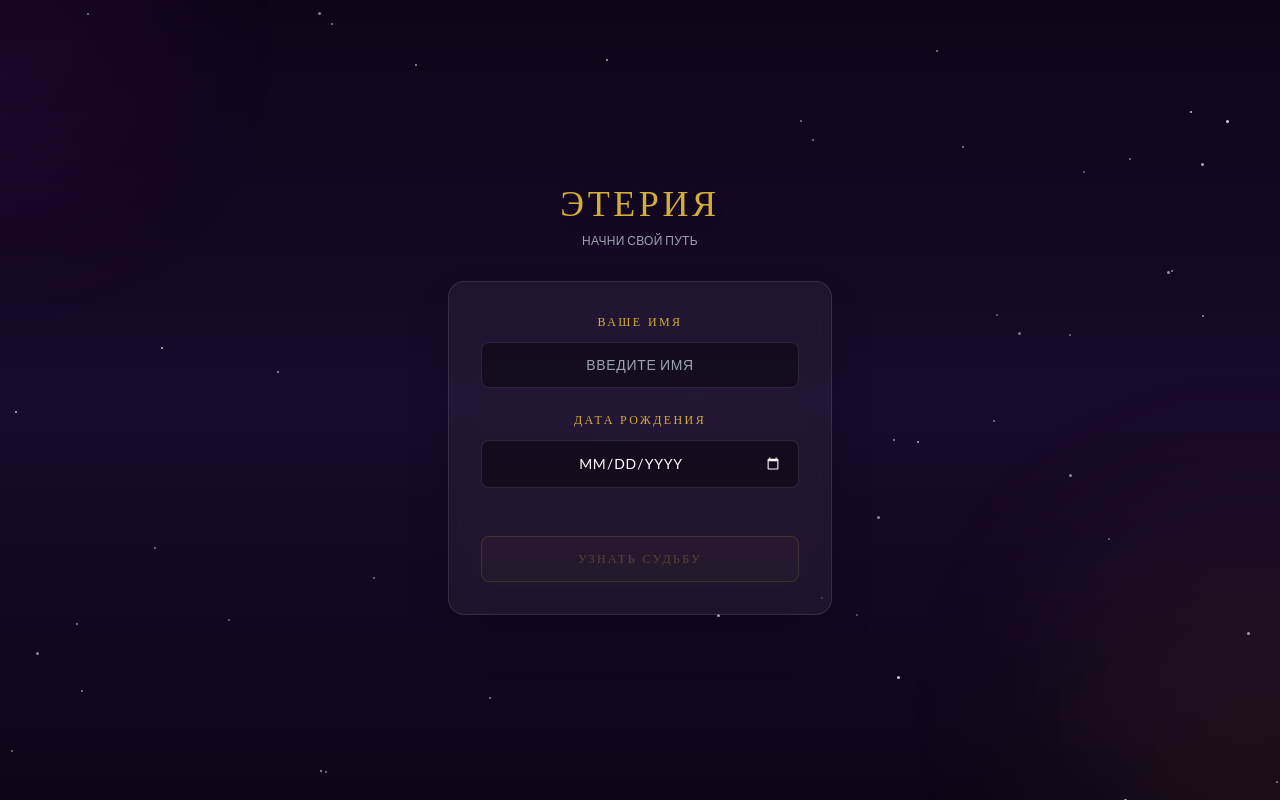
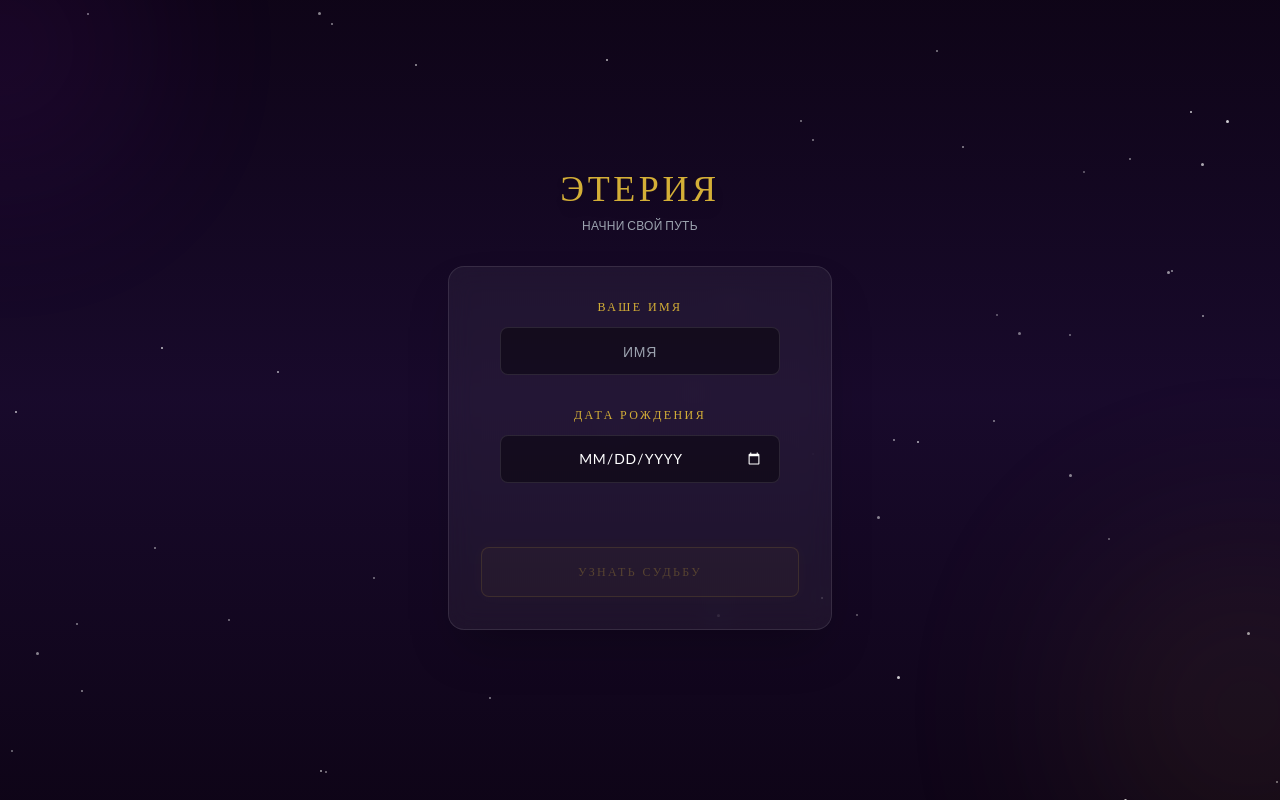
Before and after one commit to truearfb-dev/aetheria-app, a React (Vite) app: page / in a window 1280 px wide. Built offline with nearby package versions, Linux system fonts and the light colour scheme; no server answers.

Commit message:
feat: Improve onboarding input styling
Introduce shared Tailwind CSS classes for onboarding name and date inputs to ensure consistent sizing and appearance. This unifies the visual presentation of these form elements.

```diff
--- a/components/Onboarding.tsx
+++ b/components/Onboarding.tsx
@@ -62,38 +62,46 @@ const Onboarding: React.FC<OnboardingProps> = ({ onComplete }) => {
     }
   };
 
+  // Shared classes for both inputs to ensure identical size
+  const inputBaseClass = "w-full h-12 bg-black/40 border border-white/10 rounded-lg px-4 text-white text-center focus:border-gold focus:outline-none focus:ring-1 focus:ring-gold transition-all font-lato text-sm uppercase tracking-wider appearance-none";
+
   return (
     <div className="relative z-10 flex flex-col items-center justify-center min-h-screen p-6 text-center animate-fadeIn">
       <h1 className="text-4xl font-cinzel text-gold mb-2 tracking-widest drop-shadow-lg">ЭТЕРИЯ</h1>
       <p className="text-gray-400 font-lato mb-8 tracking-wide uppercase text-xs">Начни свой путь</p>
 
       <div className="w-full max-w-sm backdrop-blur-md bg-white/5 border border-white/10 p-8 rounded-2xl shadow-2xl transition-all duration-500">
-        <form onSubmit={handleSubmit} className="space-y-6">
-          <div className="text-center">
-            <label className="block text-xs uppercase tracking-[0.2em] text-gold mb-3 font-cinzel">Ваше Имя</label>
+        <form onSubmit={handleSubmit} className="space-y-8">
+
+          <div className="flex flex-col items-center">
+            <label className="text-xs uppercase tracking-[0.2em] text-gold mb-3 font-cinzel w-full text-center">Ваше Имя</label>
+            <div className="w-full max-w-[280px]">
               <input
                 type="text"
                 value={name}
                 onChange={(e) => setName(e.target.value)}
-              className="w-full bg-black/40 border border-white/10 rounded-lg px-4 py-3 text-white text-center focus:border-gold focus:outline-none focus:ring-1 focus:ring-gold transition-all font-lato text-sm uppercase tracking-wider"
-              placeholder="Введите имя"
+                className={inputBaseClass}
+                placeholder="ИМЯ"
               />
             </div>
+          </div>
 
-          <div className="text-center">
-            <label className="block text-xs uppercase tracking-[0.2em] text-gold mb-3 font-cinzel">Дата Рождения</label>
+          <div className="flex flex-col items-center">
+            <label className="text-xs uppercase tracking-[0.2em] text-gold mb-3 font-cinzel w-full text-center">Дата Рождения</label>
+            <div className="w-full max-w-[280px]">
               <input
                 type="date"
                 value={date}
                 onChange={(e) => setDate(e.target.value)}
-              className="w-full bg-black/40 border border-white/10 rounded-lg px-4 py-3 text-white text-center focus:border-gold focus:outline-none focus:ring-1 focus:ring-gold transition-all font-lato text-sm uppercase tracking-wider"
+                className={inputBaseClass}
                 style={{ colorScheme: 'dark' }}
               />
+            </div>
           </div>
 
           {/* Instant Validation Hook */}
           <div className={`overflow-hidden transition-all duration-500 ease-in-out ${zodiac ? 'max-h-24 opacity-100' : 'max-h-0 opacity-0'}`}>
-              <div className="bg-gold/10 border border-gold/30 rounded-lg p-3 flex items-center justify-center gap-3 mt-2">
+              <div className="bg-gold/10 border border-gold/30 rounded-lg p-3 flex items-center justify-center gap-3 mt-4">
                   <span className="text-2xl animate-pulse">✨</span>
                   <div className="text-left">
                       <p className="text-gold font-cinzel text-sm">Вы — {zodiac}</p>
@@ -105,7 +113,7 @@ const Onboarding: React.FC<OnboardingProps> = ({ onComplete }) => {
           <button
             type="submit"
             disabled={!name || !date}
-            className="w-full mt-6 bg-gold/10 hover:bg-gold/20 text-gold border border-gold/50 font-cinzel py-3.5 rounded-lg uppercase tracking-[0.2em] text-xs transition-all disabled:opacity-30 disabled:cursor-not-allowed shadow-[0_0_15px_rgba(212,175,55,0.1)] hover:shadow-[0_0_20px_rgba(212,175,55,0.3)] active:scale-95"
+            className="w-full mt-4 bg-gold/10 hover:bg-gold/20 text-gold border border-gold/50 font-cinzel py-4 rounded-lg uppercase tracking-[0.2em] text-xs transition-all disabled:opacity-30 disabled:cursor-not-allowed shadow-[0_0_15px_rgba(212,175,55,0.1)] hover:shadow-[0_0_20px_rgba(212,175,55,0.3)] active:scale-95"
           >
             Узнать Судьбу
           </button>
```
Lines whose indentation alone changed are shown as unchanged.
